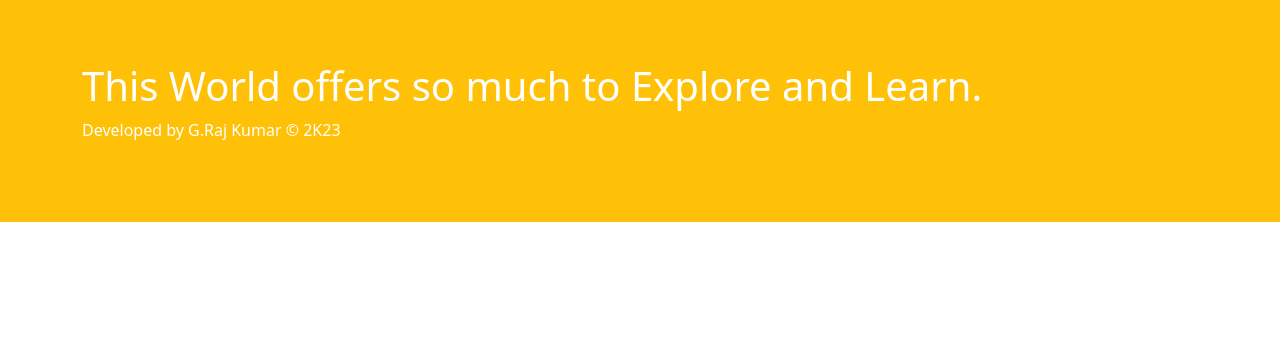
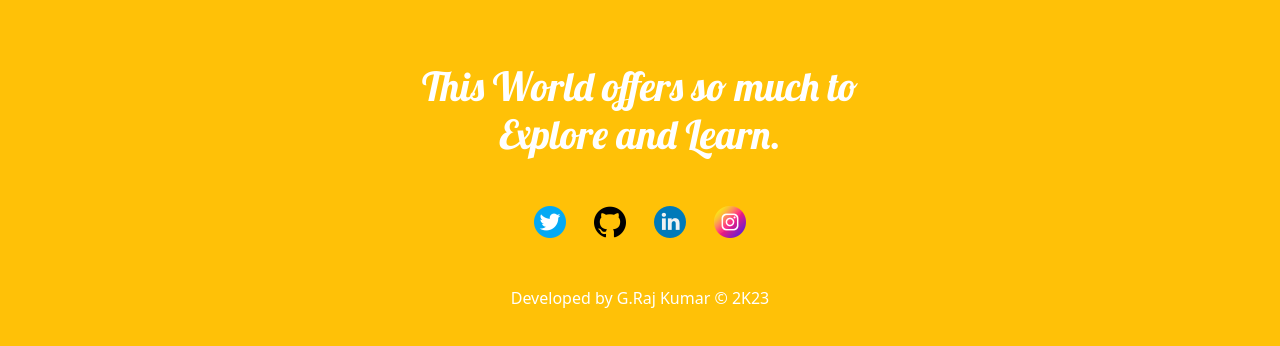
Before and after one commit to GRajKumar2512/First-portfolio-website, a website: page index.html in a window 1280 px wide. Shown: the part 3146-3492 px from the top of the page. Before the commit the page ends 3368 px from the top, so only its background shows below. Drawn offline with nearby package versions, Linux system fonts and the light colour scheme.

Commit message:
created footer

```diff
--- a/index.html
+++ b/index.html
@@ -5,18 +5,26 @@
     <meta name="viewport" content="width=device-width, initial-scale=1.0" />
     <meta http-equiv="X-UA-Compatible" content="ie=edge" />
     <title>G.Raj Kumar</title>
+
     <link rel="preconnect" href="https://fonts.googleapis.com" />
     <link rel="preconnect" href="https://fonts.gstatic.com" crossorigin />
+
     <link
       href="https://fonts.googleapis.com/css2?family=Source+Code+Pro:wght@900&display=swap"
       rel="stylesheet"
     />
+    <link
+      href="https://fonts.googleapis.com/css2?family=Lobster&display=swap"
+      rel="stylesheet"
+    />
+
     <link
       href="https://cdn.jsdelivr.net/npm/bootstrap@5.3.0/dist/css/bootstrap.min.css"
       rel="stylesheet"
       integrity="sha384-9ndCyUaIbzAi2FUVXJi0CjmCapSmO7SnpJef0486qhLnuZ2cdeRhO02iuK6FUUVM"
       crossorigin="anonymous"
     />
+
     <link rel="stylesheet" href="styles.css" />
   </head>
   <body>
@@ -144,7 +152,7 @@
             <div class="project__card">
               <div class="project__head">
                 <img
-                  src="img/mapty.png"
+                  src="img/mapty-1.png"
                   alt="mapty-website"
                   class="project-img"
                 />
@@ -156,6 +164,21 @@
                   class="project__link"
                   >Try-it !</a
                 >
+              </div>
+            </div>
+          </div>
+          <div class="col-md-4">
+            <div class="project__card">
+              <div class="project__head">
+                <img
+                  src="img/portfolio.png"
+                  alt="forkify-website"
+                  class="project-img"
+                />
+              </div>
+              <div class="project__content">
+                <p class="text-dark">Personal-website</p>
+                <a href="#" class="project__link">Try-it !</a>
               </div>
             </div>
           </div>
@@ -224,7 +247,32 @@
             This World offers so much to Explore and Learn.
           </h1>
         </div>
-        <div class="footer__icons"></div>
+        <div class="footer__icons">
+          <a href="http://"
+            ><img
+              class="social-icons"
+              src="img/social-icons/001-twitter.png"
+              alt="twitter"
+          /></a>
+          <a href="http://"
+            ><img
+              class="social-icons"
+              src="img/social-icons/003-github.png"
+              alt="github"
+          /></a>
+          <a href="http://"
+            ><img
+              class="social-icons"
+              src="img/social-icons/002-linkedin.png"
+              alt="linkedin"
+          /></a>
+          <a href="http://"
+            ><img
+              class="social-icons"
+              src="img/social-icons/004-instagram.png"
+              alt="instagram"
+          /></a>
+        </div>
         <div class="footer__copyright">
           <p class="text-white">Developed by G.Raj Kumar &#169; 2K23</p>
         </div>
--- a/styles.css
+++ b/styles.css
@@ -70,7 +70,7 @@ body {
   transition: all 0.3s;
 }
 
-/* Section */
+/* HOME */
 section#home {
   position: relative;
   width: 100%;
@@ -148,7 +148,6 @@ section#about p {
 }
 
 /* Projects */
-
 section#projects {
   background-color: black;
   padding: 7rem 0;
@@ -172,6 +171,7 @@ section#projects {
 .project__card:hover {
   transform: scale(1.1);
   z-index: 100;
+  cursor: pointer;
 }
 
 .project-img {
@@ -242,10 +242,29 @@ form div.first-row {
 form div.third-row {
   margin-top: 3rem;
 }
+
 /* footer */
-
 footer {
   background-color: #ffc107;
   color: #fff;
   padding: 4rem 1.5rem;
+  text-align: center;
 }
+
+footer div.footer__content {
+  width: 40%;
+  margin: auto;
+  font-size: 62.5%;
+  font-weight: 400;
+  font-family: "Lobster", cursive;
+  margin-bottom: 3rem;
+}
+
+footer div.footer__icons {
+  margin-bottom: 3rem;
+}
+
+.social-icons {
+  width: 32px;
+  margin: 0 12px;
+}
```
Also changed, not shown: img/mapty-1.png (added), img/portfolio.png (added), img/social-icons/001-twitter.png (added), img/social-icons/002-linkedin.png (added), img/social-icons/003-github.png (added), img/social-icons/004-instagram.png (added).
